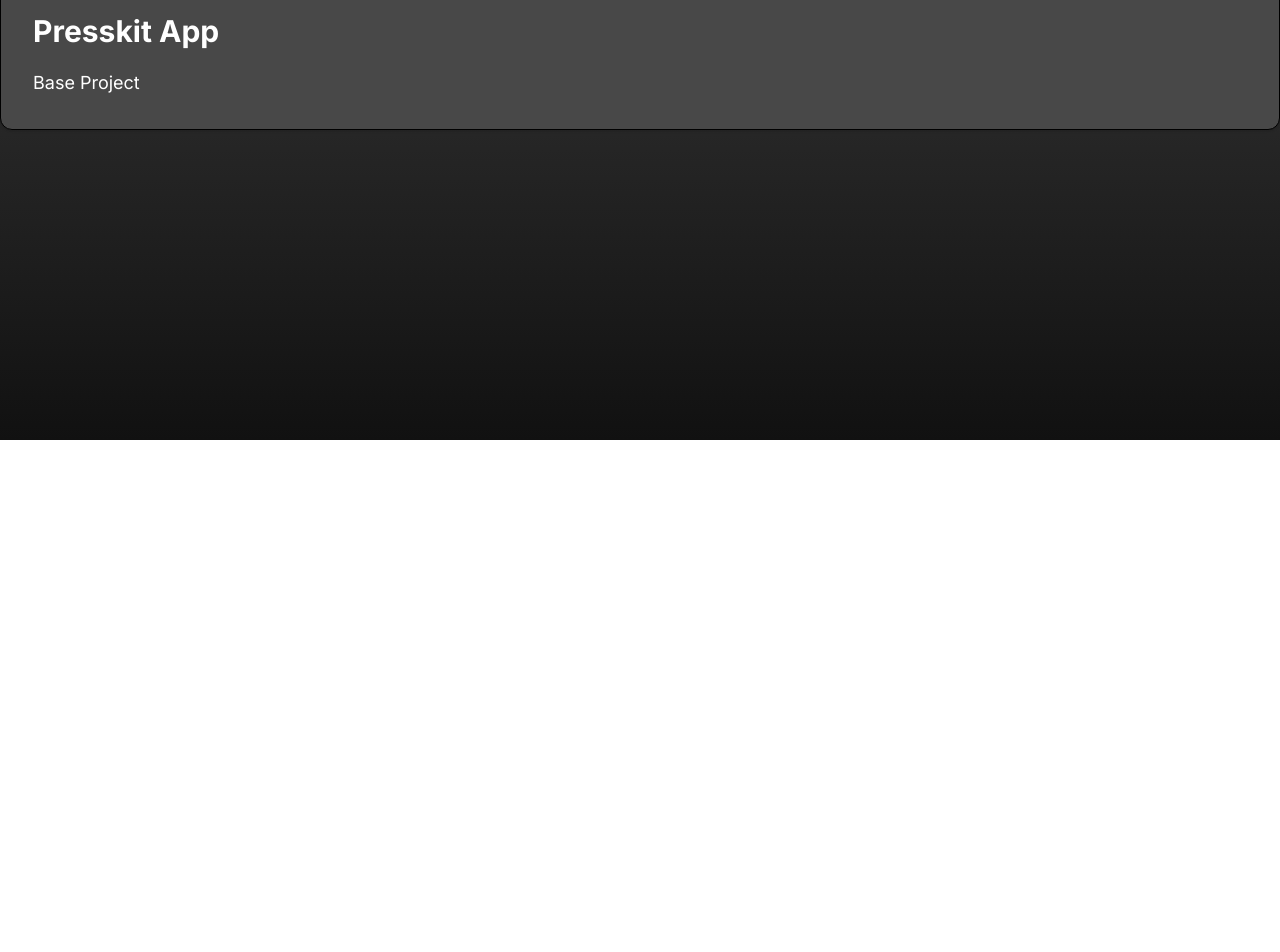
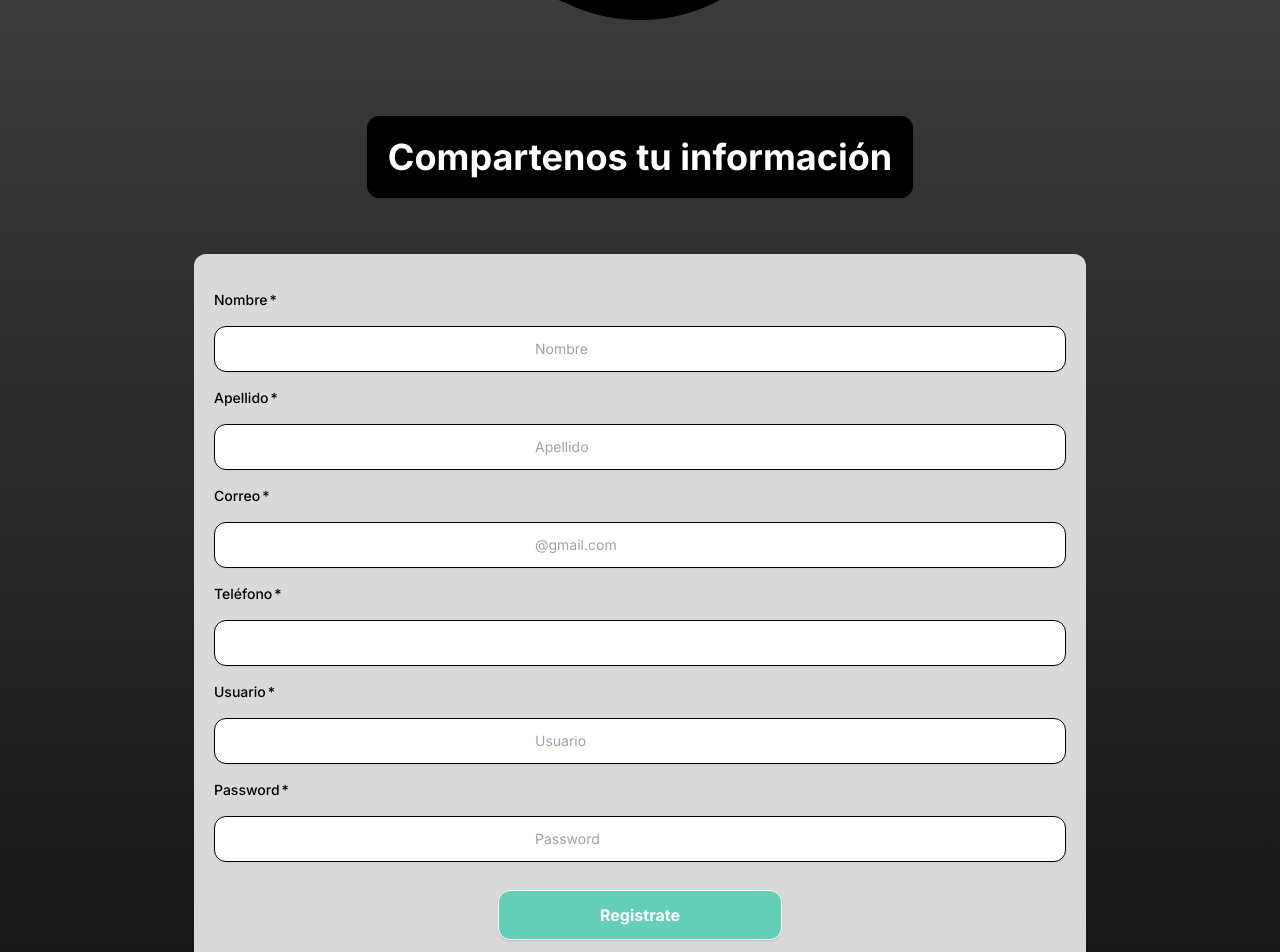
Before and after one commit to oicrruf/presskit-web, a React (Vite) app: page / in a window 1280 px wide. Shown: the part 360-1312 px from the top of the page. Before the commit the page ends 800 px from the top, so only its background shows below. Built offline with nearby package versions, Linux system fonts and the light colour scheme.

Commit message:
Register acabado

```diff
--- a/src/App.jsx
+++ b/src/App.jsx
@@ -1,17 +1,66 @@
-function App () {
+function Register () {
   return (
-    <div className='bg-gradient-to-t from-black-medium to-grey-dark h-screen flex flex-col items-center'>
-      <img src='./qr_logo.png' alt='Logo' className='w-3/12' />
-      <div className='container mx-auto bg-grey-dark rounded-xl shadow border p-8 m-10'>
-        <h1 className='text-3xl text-white font-bold mb-5'>
-          Presskit App
+    <div className='bg-gradient-to-t from-black-medium to-grey-dark w-screen mx-auto flex flex-col items-center'>
+      <img src='./menu.png' alt='menu' className='absolute left-0 top-0  h-24 w-24'    />
+      <img src='./qr_logo.png' alt='Logo' className='my-20 w-3/12' />
+      <div className='w-2/2 bg-black rounded-xl shadow border p-5 m-4'>
+        <h1 className='text-4xl text-white font-bold text-center bg-black'>
+          Compartenos tu
+          información
         </h1>
-        <p className='text-white text-lg'>
-          Base Project
-        </p>
+
       </div>
+      <div className='box-content h-49 w-50 p-5 rounded-xl my-10 bg-grey h-screen flex flex-col items-center'>
+        <label class="block">
+        <span class="after:content-['*'] after:ml-0.5 after:text-red-500 block text-sm my-4 font-medium text-slate-800">
+          Nombre
+        </span>
+        <input type="nombre" name="nombre" class="mt-1 px-80 py-3 bg-white border shadow-sm border-slate-300 placeholder-slate-400 focus:outline-none focus:border-sky-500 focus:ring-sky-500 block w-full rounded-xl sm:text-sm focus:ring-1" placeholder="Nombre" />
+       </label>
+
+       <label class="block">
+        <span class="after:content-['*'] after:ml-0.5 after:text-red-500 block text-sm my-4 font-medium text-slate-800">
+          Apellido
+        </span>
+        <input type="apellido" name="apellido" class="mt-1 px-80 py-3 bg-white border shadow-sm border-slate-300 placeholder-slate-400 focus:outline-none focus:border-sky-500 focus:ring-sky-500 block w-full rounded-xl sm:text-sm focus:ring-1" placeholder="Apellido" />
+       </label>
+
+       <label class="block">
+        <span class="after:content-['*'] after:ml-0.5 after:text-red-500 block text-sm my-4 font-medium text-slate-800">
+          Correo
+        </span>
+        <input type="Email" name="email" class="mt-1 px-80 py-3 bg-white border shadow-sm border-slate-300 placeholder-slate-400 focus:outline-none focus:border-sky-500 focus:ring-sky-500 block w-full rounded-xl sm:text-sm focus:ring-1" placeholder="@gmail.com" />
+       </label>
+
+       <label class="block">
+        <span class="after:content-['*'] after:ml-0.5 after:text-red-500 block text-sm my-4 font-medium text-slate-800">
+          Teléfono
+        </span>
+        <input type="Phone" name="Phone" class="mt-1 px-80 py-3 bg-white border shadow-sm border-slate-300 placeholder-slate-400 focus:outline-none focus:border-sky-500 focus:ring-sky-500 block w-full rounded-xl sm:text-sm focus:ring-1" placeholder="" />
+       </label>
+
+       <label class="block">
+        <span class="after:content-['*'] after:ml-0.5 after:text-red-500 block text-sm my-4 font-medium text-slate-800">
+          Usuario
+        </span>
+        <input type="User" name="User" class="mt-1 px-80 py-3 bg-white border shadow-sm border-slate-300 placeholder-slate-400 focus:outline-none focus:border-sky-500 focus:ring-sky-500 block w-full rounded-xl sm:text-sm focus:ring-1" placeholder="Usuario" />
+       </label>
+
+       <label class="block">
+        <span class="after:content-['*'] after:ml-0.5 after:text-red-500 block text-sm my-4 font-medium text-slate-800">
+          Password
+        </span>
+        <input type="Password" name="Password" class="mt-1 px-80 py-3 bg-white border shadow-sm border-slate-300 placeholder-slate-400 focus:outline-none focus:border-sky-500 focus:ring-sky-500 block w-full rounded-xl sm:text-sm focus:ring-1" placeholder="Password" />
+       </label>
+
+       <button class="bg-green w-1/3 text-1xl text-white font-bold rounded-xl shadow border p-3 m-7">
+  Registrate
+       </button>
+    </div>
     </div>
   )
 }
 
-export default App
+
+
+export default Register
```
Also changed, not shown: pages/Register.jsx (added, +11 -0 lines), public/menu.png (added).
